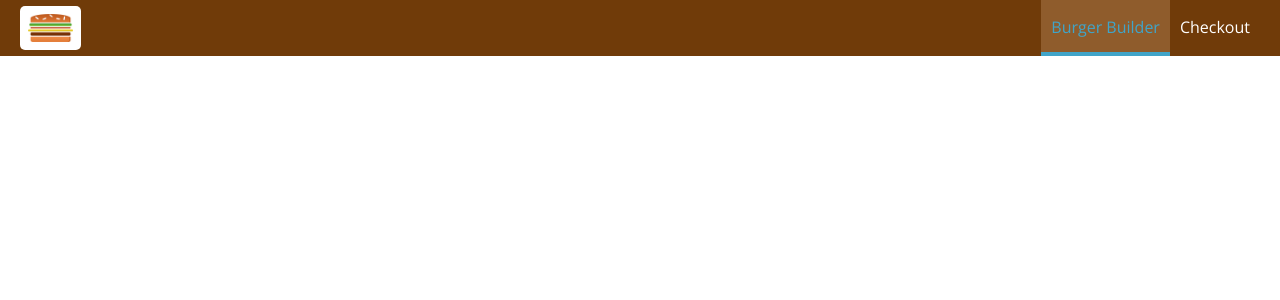
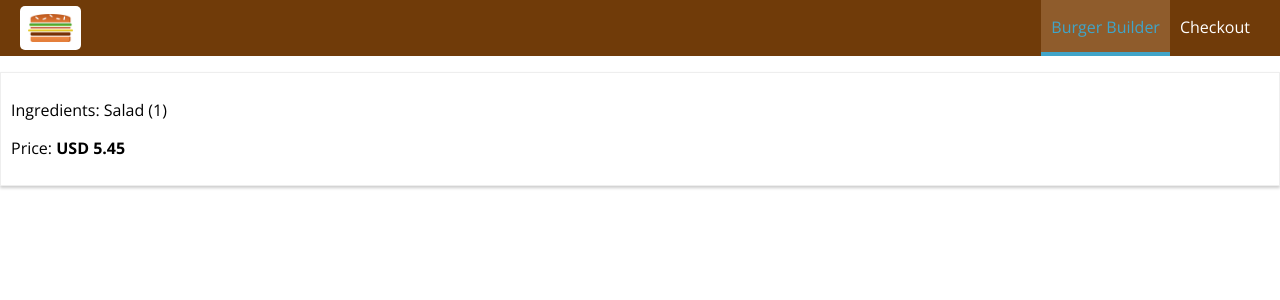
Before and after one commit to saddamhr/burger-builder-basic-version, a React app: page /orders in a window 1280 px wide. Shown: the top 300 px of the page. Built offline with nearby package versions, Linux system fonts and the light colour scheme.

Commit message:
adding an orders page

```diff
--- a/src/App.js
+++ b/src/App.js
@@ -4,6 +4,7 @@
 import Layout from './hoc/Layout/Layout'
 import BurgerBuilder from './containers/BurgerBuilder/BurgerBuilder'
 import Checkout from './containers/Checkout/Checkout'
+import Orders from './containers/Orders/Orders';
 
 class App extends Component {
 
@@ -13,6 +14,7 @@
         <Layout>
           <Switch>
             <Route path="/checkout" component={Checkout} />
+            <Route path="/orders" component={Orders} />
             <Route path="/" exact component={BurgerBuilder} />
           </Switch>
         </Layout>
--- /dev/null
+++ b/src/components/Order/Order.css
@@ -0,0 +1,8 @@
+.Order {
+    width: 100%;
+    border: 1px solid #eee;
+    box-shadow: 0 2px 3px #ccc;
+    padding: 10px;
+    margin: 10px auto;
+    box-sizing: border-box;
+}
--- /dev/null
+++ b/src/components/Order/Order.js
@@ -0,0 +1,12 @@
+import React from 'react';
+
+import classes from './Order.css'
+
+const order = (props) => (
+    <div className={classes.Order}>
+        <p>Ingredients: Salad (1)</p>
+        <p>Price: <strong>USD 5.45</strong></p>
+    </div>
+)
+
+export default order;
--- /dev/null
+++ b/src/containers/Orders/Orders.js
@@ -0,0 +1,16 @@
+import React, { Component } from 'react';
+
+import Order from '../../components/Order/Order'
+
+class Orders extends Component {
+    render() {
+        return (
+            <div>
+                <Order />
+                <Order />
+            </div>
+        )
+    }
+}
+
+export default Order;
```
